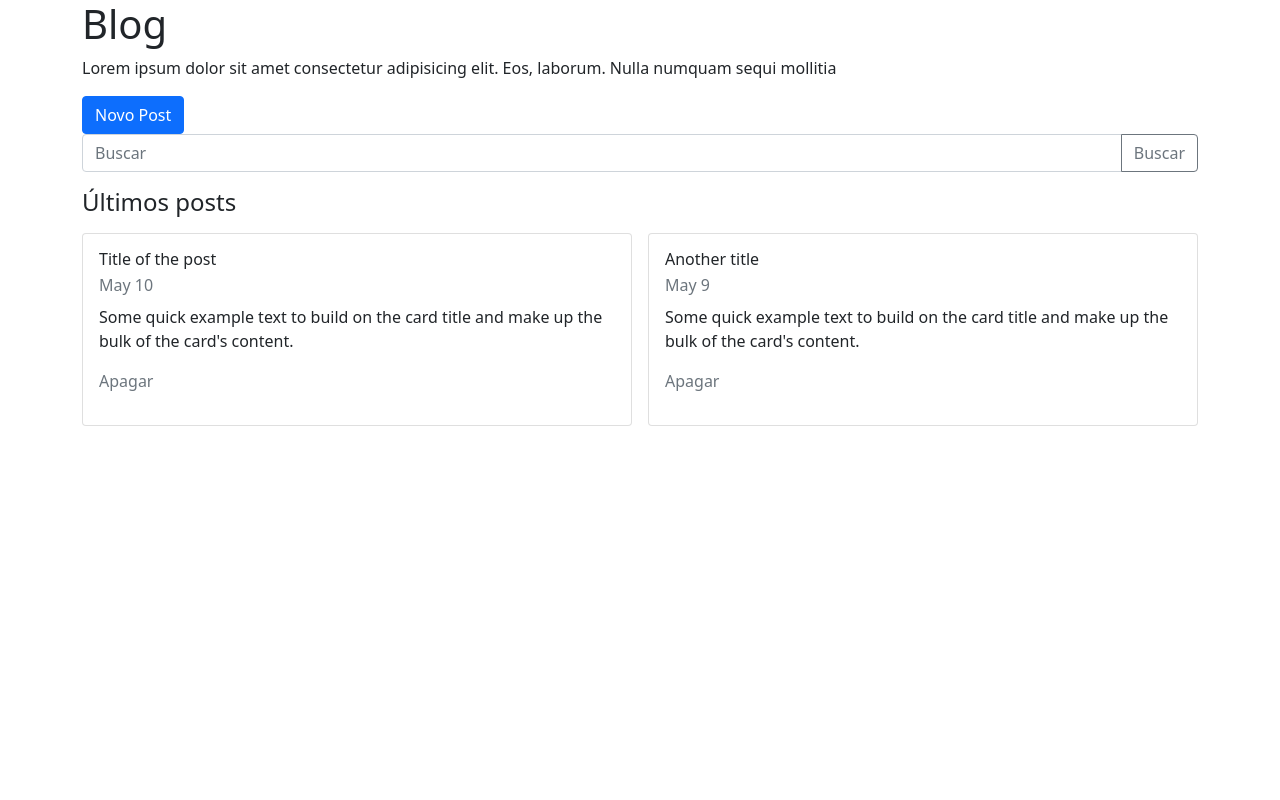
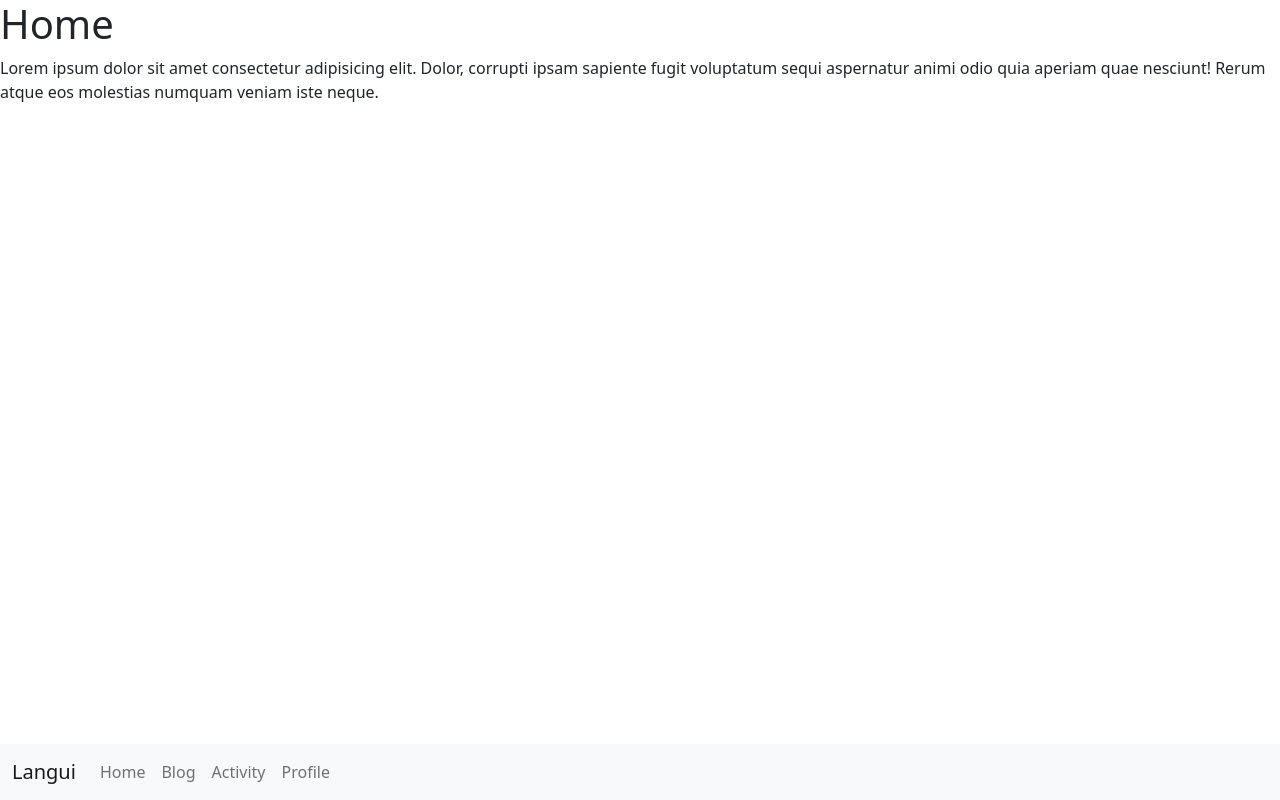
Before and after one commit to gabrielsarubo/langui-beta, a React (Create React App) app: page / in a window 1280 px wide. Built offline with nearby package versions, Linux system fonts and the light colour scheme.

Commit message:
Bootstrap Icons, React Router, Navbar

```diff
--- a/package.json
+++ b/package.json
@@ -8,8 +8,10 @@
     "@testing-library/react": "^11.1.0",
     "@testing-library/user-event": "^12.1.10",
     "bootstrap": "^5.0.0",
+    "bootstrap-icons": "^1.5.0",
     "react": "^17.0.2",
     "react-dom": "^17.0.2",
+    "react-router-dom": "^5.2.0",
     "react-scripts": "4.0.3",
     "sass": "^1.32.12",
     "web-vitals": "^1.0.1"
--- a/src/App.js
+++ b/src/App.js
@@ -1,10 +1,17 @@
+import { BrowserRouter, Route } from "react-router-dom";
+import Navbar from "./components/Navbar";
 import Blog from "./pages/Blog";
+import Home from "./pages/Home";
 
 function App() {
   return (
-    <div className="App">
-      <Blog />
-    </div>
+    <BrowserRouter>
+      <div className="App">
+        <Navbar />
+        <Route exact path='/' component={Home} />
+        <Route path='/blog' component={Blog} />
+      </div>
+    </BrowserRouter>
   );
 }
 
--- /dev/null
+++ b/src/components/Navbar/index.css
@@ -0,0 +1 @@
+/* Estilos para o Navbar */
--- /dev/null
+++ b/src/components/Navbar/index.js
@@ -0,0 +1,31 @@
+import { Collapse } from "bootstrap";
+import { Link, NavLink } from "react-router-dom";
+import './index.css';
+
+const Navbar = () => {
+  return (
+    <nav className="navbar fixed-bottom navbar-expand-lg navbar-light bg-light">
+      <div className="container-fluid">
+        {/* Logo */}
+        <Link className="navbar-brand" to="/">Langui</Link>
+
+        {/* Botao hamburguer para mostar/esconder menu */}
+        <button className="navbar-toggler" type="button" data-bs-toggle="collapse" data-bs-target="#navbarNav" aria-controls="navbarNav" aria-expanded="false" aria-label="Toggle navigation">
+          <span className="navbar-toggler-icon"></span>
+        </button>
+
+        {/* Links do nav */}
+        <div className="collapse navbar-collapse" id="navbarNav">
+          <ul className="navbar-nav">
+            <Link to="/" className="nav-link">Home</Link>
+            <Link to="/blog" className="nav-link">Blog</Link>
+            <Link to="/abcd" className="nav-link">Activity</Link>
+            <Link to="/abcd" className="nav-link">Profile</Link>
+          </ul>
+        </div>
+      </div>
+    </nav>
+  );
+}
+
+export default Navbar;
--- a/src/index.js
+++ b/src/index.js
@@ -1,7 +1,10 @@
 import React from 'react';
 import ReactDOM from 'react-dom';
 import App from './App';
+// Importar SCSS para o app inteiro conseguir utilizar as classes do Bootstrap
 import 'bootstrap/scss/bootstrap.scss';
+// Importar icones Web Font do pacote 'bootstrap-icons'
+import 'bootstrap-icons/font/bootstrap-icons.css';
 
 ReactDOM.render(
   <React.StrictMode>
--- /dev/null
+++ b/src/pages/Home/index.js
@@ -0,0 +1,10 @@
+const Home = () => {
+  return (
+    <div className="home">
+      <h1>Home</h1>
+      <p>Lorem ipsum dolor sit amet consectetur adipisicing elit. Dolor, corrupti ipsam sapiente fugit voluptatum sequi aspernatur animi odio quia aperiam quae nesciunt! Rerum atque eos molestias numquam veniam iste neque.</p>
+    </div>
+  );
+}
+
+export default Home;
```
Also changed, not shown: 2 other files (tests, documents, lock files or other folders).
